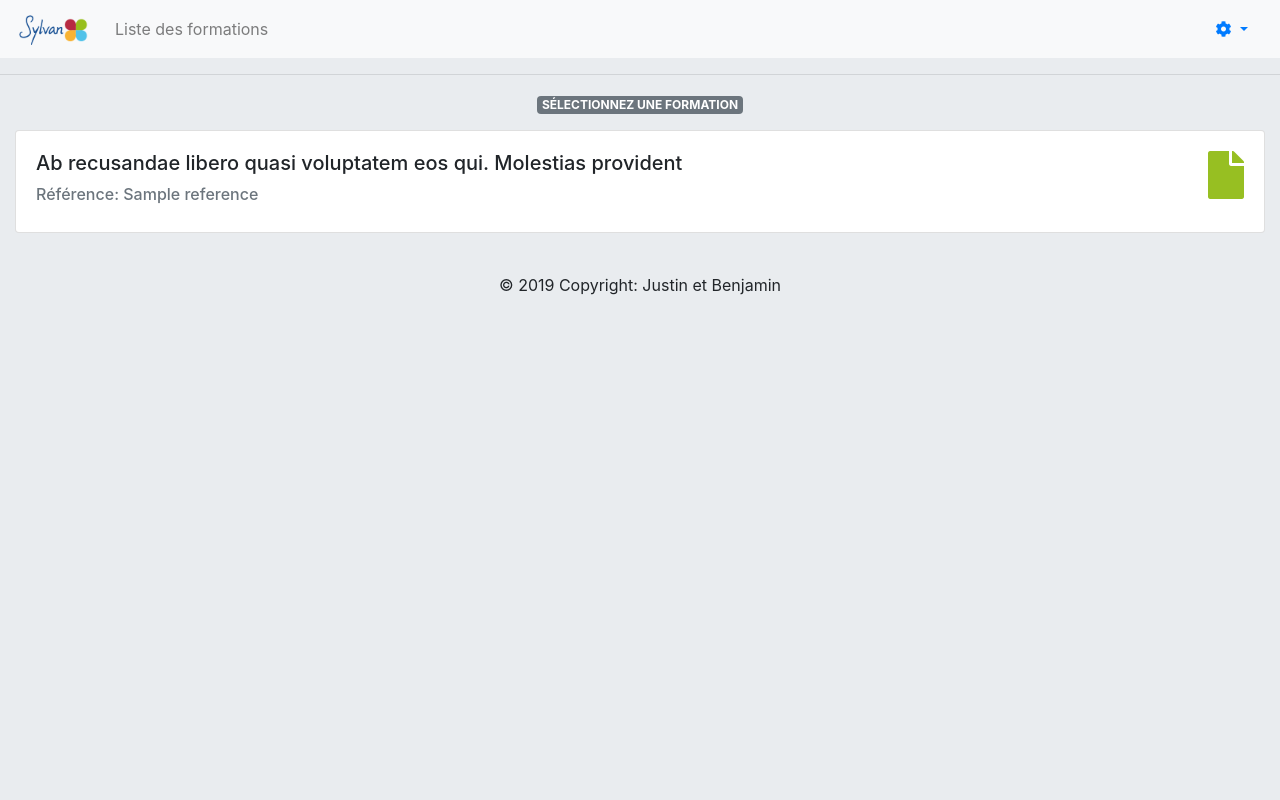
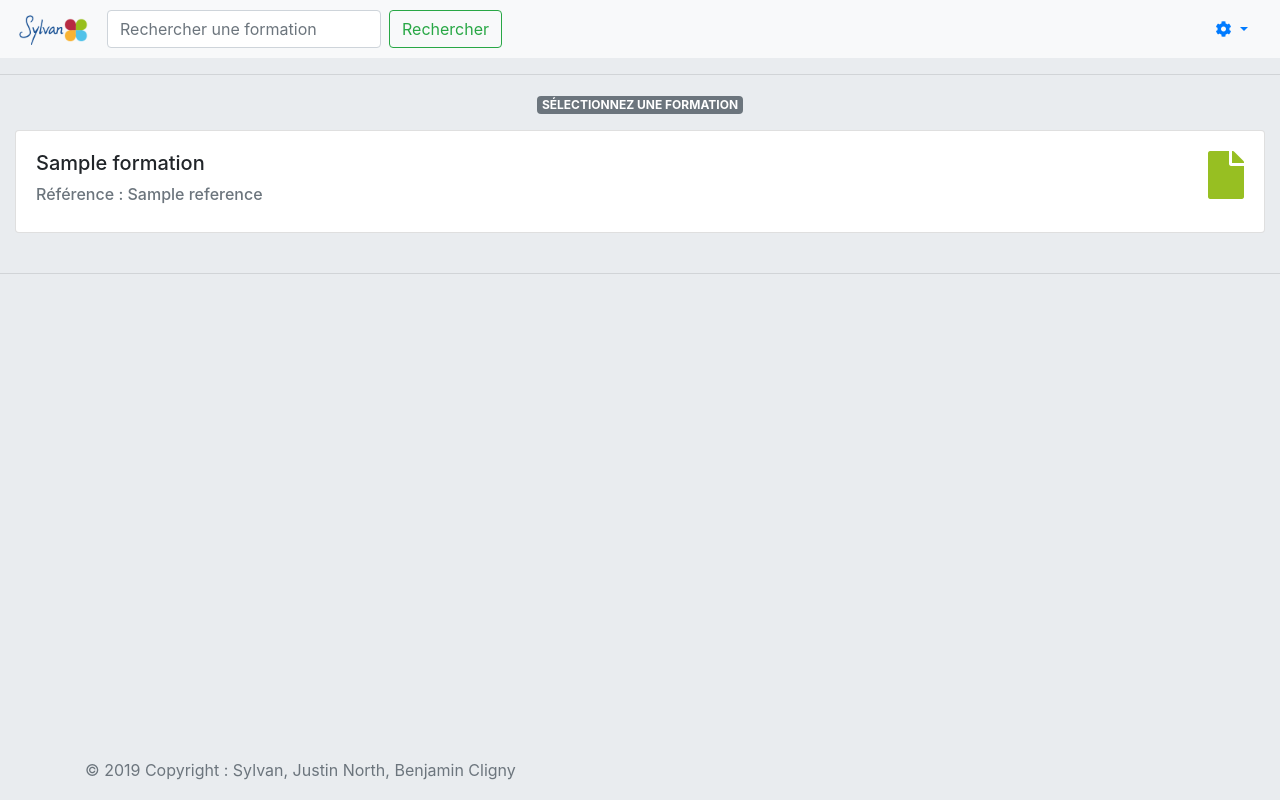
Before and after one commit to justinnth/tableau_de_bord, a Symfony app: template templates/formations/formations.html.twig in a window 1280 px wide. Run offline with Twig, Linux system fonts and the light colour scheme; the template is opened without the code that fills it: most values are stand-ins (such as "Sample title", 1, 10 or a date in 2020); some libraries are stand-ins or nearby versions.

Commit message:
Update table formation, ajout de la relation ManyToMany

```diff
--- a/public/css/style.css
+++ b/public/css/style.css
@@ -184,3 +184,22 @@ b{
 }
 
 #mapid { height: 350px; }
+
+/* Sticky footer styles
+-------------------------------------------------- */
+html {
+    position: relative;
+    min-height: 100%;
+}
+body {
+    margin-bottom: 60px; /* Margin bottom by footer height */
+}
+
+.footer {
+    position: absolute;
+    bottom: 0;
+    width: 100%;
+    height: 60px; /* Set the fixed height of the footer here */
+    line-height: 60px; /* Vertically center the text there */
+    background-color: #e9ecef;
+}
--- a/src/Controller/HomeController.php
+++ b/src/Controller/HomeController.php
@@ -58,12 +58,13 @@ class HomeController extends BaseController
     public function formation($id, EntityManagerInterface $em, Request $request)
     {
         $repository = $em->getRepository(Formation::class);
+        $repositoryFormateur = $em->getRepository(Formateur::class);
 
         if ($id == 'all'){
             $formation = $repository->findAll();
             if($request->isMethod('POST')){
-                $nom=$request->get('nom');
-                $formation=$repository->findBy(array("nom"=>$nom));
+                $nom=$request->get('formation');
+                $formation=$repository->findBy(array("titre"=>$nom));
             }
         }
         else{
--- a/src/DataFixtures/FormationFixtures.php
+++ b/src/DataFixtures/FormationFixtures.php
@@ -2,6 +2,7 @@
 
 namespace App\DataFixtures;
 
+use App\Entity\Formateur;
 use App\Entity\Formation;
 use Doctrine\Common\Persistence\ObjectManager;
 
@@ -10,12 +11,11 @@ class FormationFixtures extends BaseFixture
     protected function loadData(ObjectManager $manager)
     {
         $this->createMany(Formation::class, 50, function (Formation $formations, $count){
-            $formations->setTitre($this->faker->title)
+            $formations->setTitre($this->faker->jobTitle)
                 ->setDuree(14)
                 ->setReference("MA41")
                 ->setPedagogie($this->faker->text)
                 ->setPublicVise($this->faker->text)
-                ->setFormateur($this->faker->text)
                 ->setPrerequis($this->faker->text)
                 ->setLieu($this->faker->text)
                 ->setCpf($this->faker->boolean(70))
--- a/templates/base.html.twig
+++ b/templates/base.html.twig
@@ -6,13 +6,8 @@
         {% block stylesheets %}
             <link rel="stylesheet" href="https://maxcdn.bootstrapcdn.com/bootstrap/4.3.1/css/bootstrap.min.css">
             <link rel="stylesheet" href="https://use.fontawesome.com/releases/v5.8.1/css/all.css" integrity="sha384-50oBUHEmvpQ+1lW4y57PTFmhCaXp0ML5d60M1M7uH2+nqUivzIebhndOJK28anvf" crossorigin="anonymous">
+            <link rel="stylesheet" href="https://unpkg.com/leaflet@1.4.0/dist/leaflet.css" integrity="sha512-puBpdR0798OZvTTbP4A8Ix/l+A4dHDD0DGqYW6RQ+9jxkRFclaxxQb/SJAWZfWAkuyeQUytO7+7N4QKrDh+drA==" crossorigin=""/>
             <link rel="stylesheet" href="{{ asset('css/style.css') }}">
-            <link rel="stylesheet" href="https://unpkg.com/leaflet@1.4.0/dist/leaflet.css"
-                  integrity="sha512-puBpdR0798OZvTTbP4A8Ix/l+A4dHDD0DGqYW6RQ+9jxkRFclaxxQb/SJAWZfWAkuyeQUytO7+7N4QKrDh+drA=="
-                  crossorigin=""/>
-            <script src="https://unpkg.com/leaflet@1.4.0/dist/leaflet.js"
-                    integrity="sha512-QVftwZFqvtRNi0ZyCtsznlKSWOStnDORoefr1enyq5mVL4tmKB3S/EnC3rRJcxCPavG10IcrVGSmPh6Qw5lwrg=="
-                    crossorigin=""></script>
         {% endblock %}
     </head>
     <body>
@@ -26,8 +21,9 @@
 
     {% block body %}{% endblock %}
 
-    <footer class="page-footer font-small blue">
-        <div class="footer-copyright text-center py-3">© 2019 Copyright: Justin et Benjamin
+    <footer class="footer">
+        <div class="container">
+            <span class="text-muted">© 2019 Copyright : Sylvan, Justin North, Benjamin Cligny</span>
         </div>
     </footer>
 
@@ -35,6 +31,7 @@
         <script src="https://ajax.googleapis.com/ajax/libs/jquery/3.4.0/jquery.min.js"></script>
         <script src="https://cdnjs.cloudflare.com/ajax/libs/popper.js/1.14.7/umd/popper.min.js"></script>
         <script src="https://maxcdn.bootstrapcdn.com/bootstrap/4.3.1/js/bootstrap.min.js"></script>
+        <script src="https://unpkg.com/leaflet@1.4.0/dist/leaflet.js" integrity="sha512-QVftwZFqvtRNi0ZyCtsznlKSWOStnDORoefr1enyq5mVL4tmKB3S/EnC3rRJcxCPavG10IcrVGSmPh6Qw5lwrg==" crossorigin=""></script>
         <script src="{{ asset("js/script.js") }}"></script>
     {% endblock %}
     </body>
--- a/templates/formations/formations.html.twig
+++ b/templates/formations/formations.html.twig
@@ -1,13 +1,6 @@
 {% extends 'base.html.twig' %}
 
 {% block title %} Table des formations {% endblock %}
-
-{% block stylesheets %}
-    {{ parent() }}
-    <link rel="stylesheet" href="https://fullcalendar.io/releases/core/4.0.1/main.min.css">
-    <link rel="stylesheet" href="https://fullcalendar.io/releases/daygrid/4.0.1/main.min.css">
-    <link rel="stylesheet" href="https://fullcalendar.io/releases/timegrid/4.0.1/main.min.css">
-{% endblock %}
 
 {% block body %}
     <nav class="navbar navbar-expand-lg navbar-light bg-light">
@@ -19,9 +12,18 @@
                 <img src="{{ asset('img/logo-header-petit.png') }}" width="auto" height="30" alt="logo">
             </a>
             <ul class="navbar-nav mr-auto mt-2 mt-lg-0">
+                {% if formations is iterable %}
+                    <li class="nav-item">
+                        <form class="form-inline my-2 my-lg-0" method="POST">
+                            <input class="form-control mr-sm-2" type="text" placeholder="Rechercher une formation" aria-label="recherche" name="formation">
+                            <button class="btn btn-outline-success my-2 my-sm-0" type="submit">Rechercher</button>
+                        </form>
+                    </li>
+                {% else %}
                     <li class="nav-item">
                         <a class="nav-link" href="{{ path('app_formations', {'id': 'all'}) }}">Liste des formations</a>
                     </li>
+                {% endif %}
             </ul>
             <div class="dropdown">
                 <a class="nav-link dropdown-toggle" href="#" id="navbarDropdownMenuLink" role="button" data-toggle="dropdown" aria-haspopup="true" aria-expanded="false">
@@ -54,8 +56,8 @@
                                 <div class="media">
                                     <div class="media-body">
                                         <a href="{{ path('app_formations', {'id': column.id}) }}" class="stretched-link"></a>
-                                        <h5 class="mt-0 mb-1">Ab recusandae libero quasi voluptatem eos qui. Molestias provident</h5>{# Titre formation en dur pcq le type titre dans les fixtures voila quoi #}
-                                        <h6 style="margin-top: 10px" class="card-subtitle mb-2 text-muted">Référence: {{ column.reference }}</h6>
+                                        <h5 class="mt-0 mb-1">{{ column.titre }}</h5>{# Titre formation en dur pcq le type titre dans les fixtures voila quoi #}
+                                        <h6 style="margin-top: 10px" class="card-subtitle mb-2 text-muted">Référence : {{ column.reference }}</h6>
                                     </div>
                                     <i class="fas fa-file fa-3x"></i></h6>
                                 </div>
@@ -70,78 +72,49 @@
         <hr>
         <div class="container formations">
             <h1>Information sur la formation : <b>Ab recusandae libero quasi voluptatem eos qui. Molestias providen</b></h1> {# Titre formation en dur pcq le type titre dans les fixtures voila quoi #}
-            <p>Référence: {{ formations.reference }}</p>
+            <p>Référence : {{ formations.reference }}</p>
             <hr>
             <ul class="list-group list-group-flush">
-                <li class="list-group-item"><b>Durée:</b> {{ formations.duree }}h</li>
-                <li class="list-group-item"><b>Pédagogie:</b> {{ formations.pedagogie }}</li>
-                <li class="list-group-item"><b>Public visé:</b> {{ formations.publicVise }}</li>
-                <li class="list-group-item"><b>Formateur:</b> {{ formations.formateur }}</li>
-                <li class="list-group-item"><b>Prérequis:</b> {{ formations.prerequis }}</li>
-                <li class="list-group-item"><b>Lieu:</b> {{ formations.lieu }}</li>
+                <li class="list-group-item"><b>Durée :</b> {{ formations.duree }}h</li>
+                <li class="list-group-item"><b>Pédagogie :</b> {{ formations.pedagogie }}</li>
+                <li class="list-group-item"><b>Public visé :</b> {{ formations.publicVise }}</li>
+                <li class="list-group-item">
+                    <b>Formateur :</b>
+                    {% for formateur in formations.formateurs %}
+                        {{ formateur.nom }} {{ formateur.prenom }}
+                    {% endfor %}
+                </li>
+                <li class="list-group-item"><b>Prérequis :</b> {{ formations.prerequis }}</li>
+                <li class="list-group-item"><b>Lieu :</b> {{ formations.lieu }}</li>
             </ul>
+
             <hr>
-            {% if formations.trameARealiser == 1 and formations.trameValiderIperia == 1 %}
-                <div style="background-color:#b9d664; border-radius: 10px">
-                    <p><b>Trame à réaliser</b>:
-                        <label for="oui">oui</label>
-                        <input type="checkbox" id="oui" name="oui" checked>
-                        <label for="non">non</label>
-                        <input type="checkbox" id="non" name="non">
-                    </p>
-                    <p><b>Ipéria Validé</b>:
-                        <label for="oui">oui</label>
-                        <input type="checkbox" id="oui" name="oui" checked>
-                        <label for="non">non</label>
-                        <input type="checkbox" id="non" name="non">
-                    </p>
-                </div>
-            {% elseif formations.trameARealiser == 1 and formations.trameValiderIperia == 0 %}
-                <div style="background-color:#f7bf5b; border-radius: 10px">
-                    <p><b>Trame à réaliser</b>:
-                        <label for="oui">oui</label>
-                        <input type="checkbox" id="oui" name="oui" checked>
-                        <label for="non">non</label>
-                        <input type="checkbox" id="non" name="non">
-                    </p>
-                    <p><b>Ipéria Validé</b>:
-                        <label for="oui">oui</label>
-                        <input type="checkbox" id="oui" name="oui" >
-                        <label for="non">non</label>
-                        <input type="checkbox" id="non" name="non" checked>
-                    </p>
-                </div>
-            {% elseif formations.trameARealiser == 0 and formations.trameValiderIperia == 1 %}
-                <div style="background-color:#f7bf5b; border-radius: 10px">
-                    <p><b>Trame à réaliser</b>:
-                        <label for="oui">oui</label>
-                        <input type="checkbox" id="oui" name="oui">
-                        <label for="non">non</label>
-                        <input type="checkbox" id="non" name="non" checked>
-                    </p>
-                    <p><b>Ipéria Validé</b>:
-                        <label for="oui">oui</label>
-                        <input type="checkbox" id="oui" name="oui" checked>
-                        <label for="non">non</label>
-                        <input type="checkbox" id="non" name="non">
-                    </p>
-                </div>
-            {% else %}
-                <div style="background-color:#e8816f; border-radius: 10px">
-                    <p><b>Trame à réaliser</b>:
-                        <label for="oui">oui</label>
-                        <input type="checkbox" id="oui" name="oui">
-                        <label for="non">non</label>
-                        <input type="checkbox" id="non" name="non" checked>
-                    </p>
-                    <p><b>Ipéria Validé</b>:
-                        <label for="oui">oui</label>
-                        <input type="checkbox" id="oui" name="oui">
-                        <label for="non">non</label>
-                        <input type="checkbox" id="non" name="non" checked>
-                    </p>
-                </div>
-            {% endif %}
+
+            <ul class="list-group list-group-flush">
+                <li class="list-group-item">
+                    <b>Trame à réaliser :</b>
+                    <div class="form-check form-check-inline">
+                        <input class="form-check-input" type="radio" name="trameOptions" id="trameOui" value="trameOui" {% if formations.trameARealiser %} checked {% endif %}>
+                        <label class="form-check-label" for="trameOui">Oui</label>
+                    </div>
+                    <div class="form-check form-check-inline">
+                        <input class="form-check-input" type="radio" name="trameOptions" id="trameNon" value="trameNon" {% if not formations.trameARealiser %} checked {% endif %}>
+                        <label class="form-check-label" for="trameNon">Non</label>
+                    </div>
+                </li>
+                <li class="list-group-item">
+                    <b>Ipéria validé :</b>
+                    <div class="form-check form-check-inline">
+                        <input class="form-check-input" type="radio" name="iperiaOptions" id="iperiaOui" value="iperiaOui" {% if formations.trameValiderIperia %} checked {% endif %}>
+                        <label class="form-check-label" for="iperiaOui">Oui</label>
+                    </div>
+                    <div class="form-check form-check-inline">
+                        <input class="form-check-input" type="radio" name="iperiaOptions" id="iperiaNon" value="iperiaNon" {% if not formations.trameValiderIperia %} checked {% endif %}>
+                        <label class="form-check-label" for="iperiaNon">Non</label>
+                    </div>
+                </li>
+            </ul>
         </div>
     {% endif %}
+    <hr>
 {% endblock %}
--- a/templates/tableau_de_bord.html.twig
+++ b/templates/tableau_de_bord.html.twig
@@ -52,7 +52,7 @@
                     </div>
                     <div class="content">
                         <h3>Accéder aux formations</h3>
-                        <p>Cliquez pour accéder à la liste de toutes les formations disponibles</p>
+                        <p>Cliquez pour accéder à la liste de toutes les formations disponibles.</p>
                     </div>
                 </a>
             </div>
```
Also changed, not shown: src/Controller/FormationsController.php (deleted, +0 -19 lines), src/DataFixtures/EvenementFixtures.php (added, +21 -0 lines), src/Entity/Formateur.php (+34 -0 lines), src/Entity/Formation.php (+43 -12 lines), src/Migrations/Version20190509101757.php (deleted, +0 -35 lines), src/Migrations/Version20190509134640.php (added, +35 -0 lines), src/Migrations/Version20190509134706.php (added, +35 -0 lines), templates/formateurs/formateurs.html.twig (+0 -14 lines).
